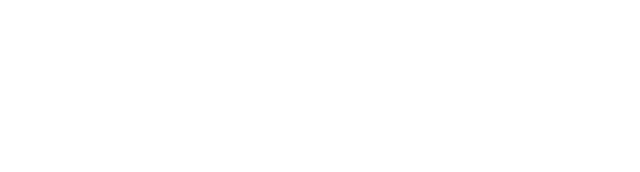
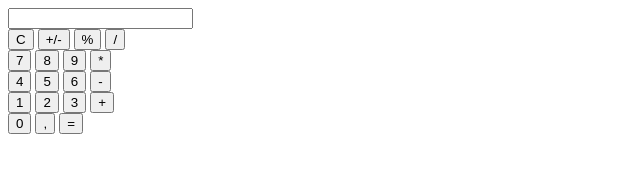
Before and after one commit to GabrielFMeira/Calculadora_JS, a plain HTML site: page index.html in a window 1280 px wide. Shown: the whole page, without its empty margins (0-640 px from the left). Drawn offline with Linux system fonts and the light colour scheme.

Commit message:
primeiros métodos implementados

```diff
--- a/ClassCalculator.js
+++ b/ClassCalculator.js
@@ -0,0 +1,37 @@
+function writeNumber(value){
+    var inputValue = document.getElementById('input')
+    switch (value){
+        case '7':
+        case '8':
+        case '9':
+        case '4':
+        case '5':
+        case '6':
+        case '1':
+        case '2':
+        case '3':
+        case '0':
+            inputValue.value += value ;
+        break;
+    }
+}
+
+function clearInput(){
+    var inputValue = document.getElementById('input')
+    inputValue.value = '';
+    }
+
+function changeSign(){
+    var inputValue = document.getElementById('input');
+    var converted = Number(inputValue.value);
+    var changedSign = converted - (2*converted);
+    console.log(changedSign);
+    var showChanged = changedSign.toString();
+    inputValue.value = showChanged;
+}
+
+// function calcPercentage(){
+//     var inputValue = document.getElementById('input');
+//     var converted = Number(inputValue.value);
+//     var percentage = converted / 100;
+// }
--- a/index.html
+++ b/index.html
@@ -7,5 +7,39 @@
 </head>
 <body>
 
+    <input id = "input" type="text">
+
+    <div>
+        <input type = button name="C" value="C" onclick="clearInput()">
+        <input type = button name="m" value="+/-" onclick="changeSign()">
+        <input type = button name="%" value="%" onclick="writeNumber(this.value)">
+        <input type = button name="/" value="/" onclick="writeNumber(this.value)">
+    </div>
+    <div>
+        <input type = button name="7" value="7" onclick="writeNumber(this.value)">
+        <input type = button name="8" value="8" onclick="writeNumber(this.value)">
+        <input type = button name="9" value="9" onclick="writeNumber(this.value)">
+        <input type = button name="*" value="*" onclick="writeNumber(this.value)">
+    </div>
+    <div>
+        <input type = button name="4" value="4" onclick="writeNumber(this.value)">
+        <input type = button name="5" value="5" onclick="writeNumber(this.value)">
+        <input type = button name="6" value="6" onclick="writeNumber(this.value)">
+        <input type = button name="-" value="-" onclick="writeNumber(this.value)">
+    </div>
+    <div>
+        <input type = button name="1" value="1" onclick="writeNumber(this.value)">
+        <input type = button name="2" value="2" onclick="writeNumber(this.value)">
+        <input type = button name="3" value="3" onclick="writeNumber(this.value)">
+        <input type = button name="+" value="+" onclick="writeNumber(this.value)">
+    </div>
+    <div>
+        <input type = button name="0" value="0" onclick="writeNumber(this.value)">
+        <input type = button name="," value="," onclick="writeNumber(this.value)">
+        <input type = button name="=" value="=" onclick="writeNumber(this.value)">
+    </div>
+
+    <script src="ClassCalculator.js"></script>
+
 </body>
 </html>
```
